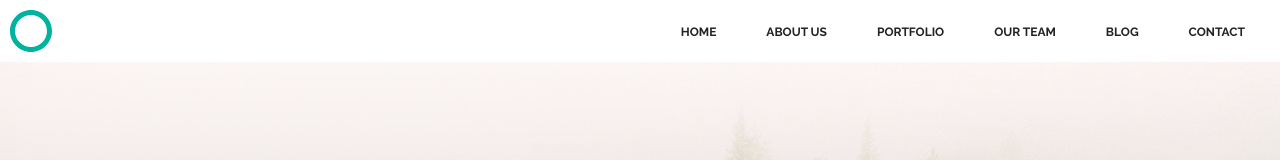
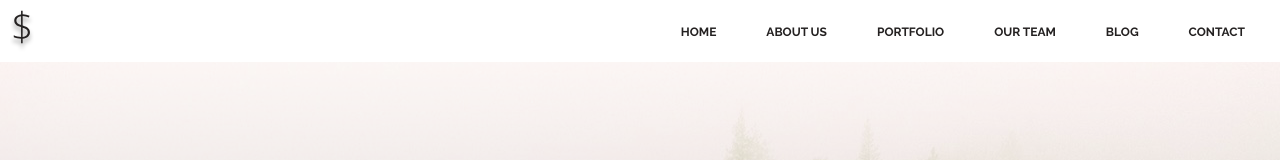
Before and after one commit to Sancekez/OXYGEN, a plain HTML site: page index.html in a window 1280 px wide. Shown: the top 160 px of the page. Drawn offline with nearby package versions, Linux system fonts and the light colour scheme.

Commit message:
Update index.html

```diff
--- a/index.html
+++ b/index.html
@@ -18,7 +18,7 @@
 			<div class="container">
 				<div class="header-body">
 					<a class="header-logo" href="#">
-						<img src="/icon/Logo.svg" alt="">
+						<img src="/icon/$.svg" alt="">
 					</a>
 
 					<div class="header-burger">
```
